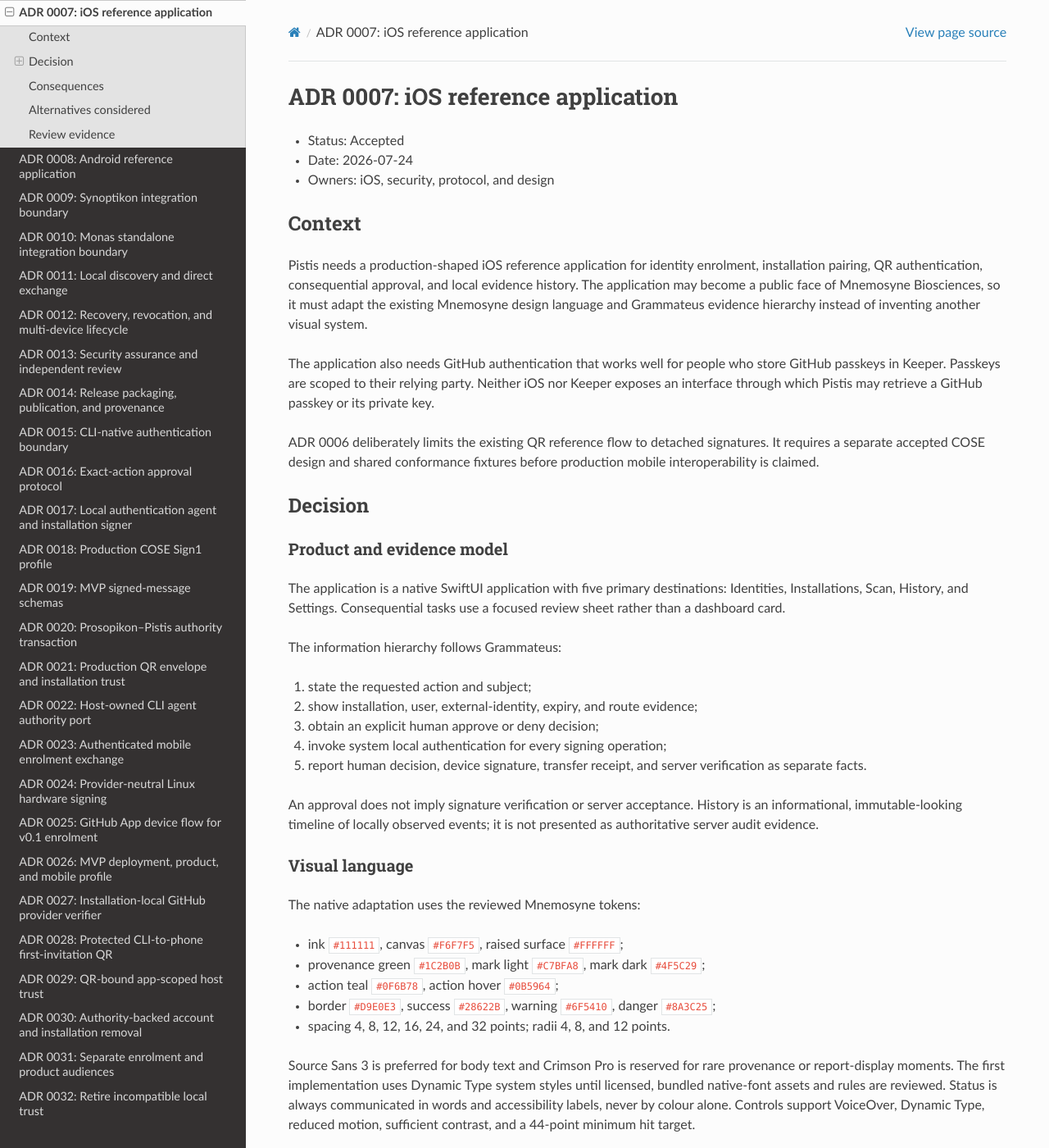
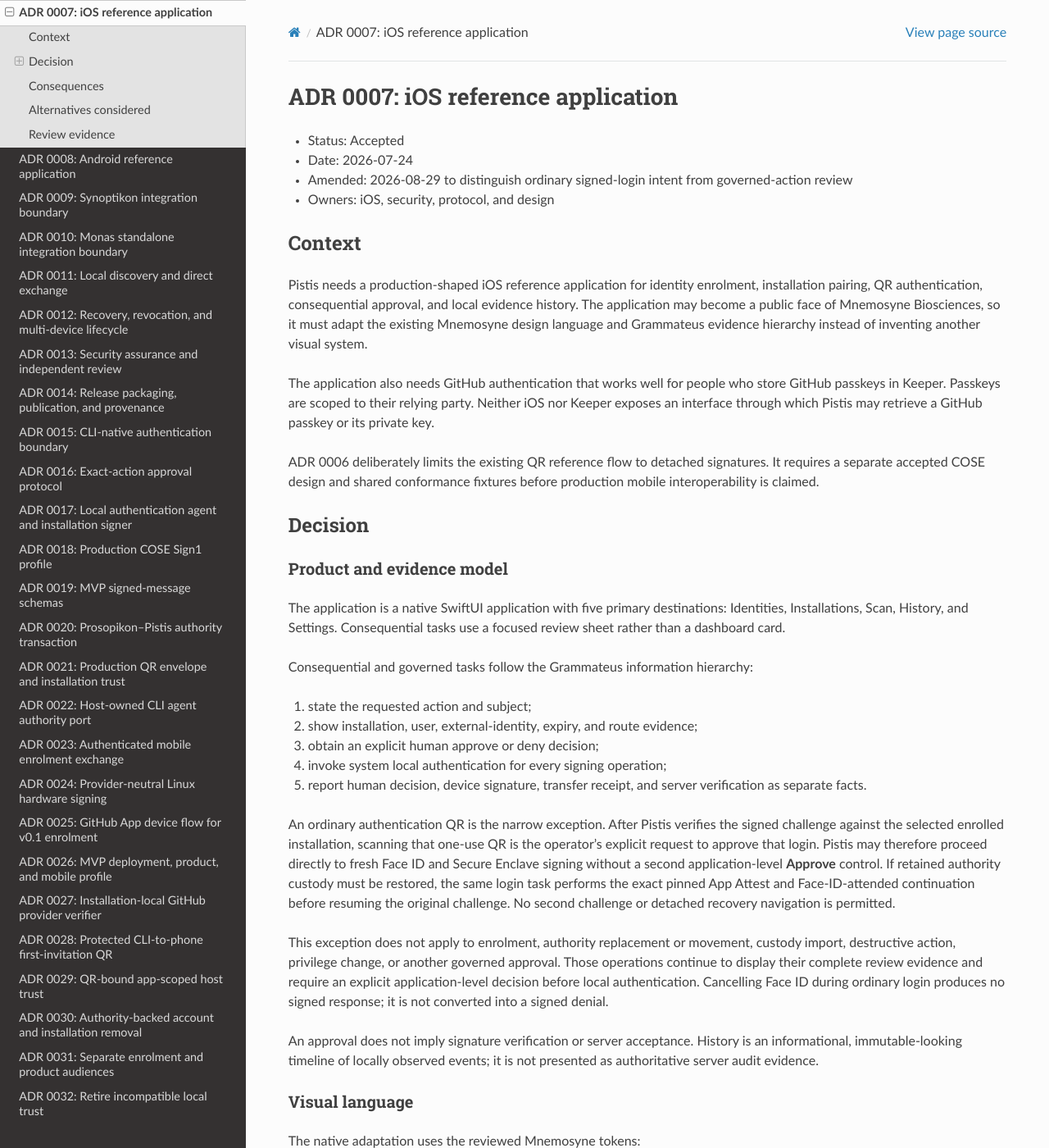
Before and after one commit to sagrudd/pistis, a Sphinx documentation site: the page built from docs/adr/0007-ios-reference-application.md, in a window 1280 px wide and 1400 px high. Shown: the whole window at 82% size. Built offline with Sphinx 7.4.7 and the Read the Docs theme 3.1.0, drawn with Linux system fonts in a browser that asks for light colours; the version number could not be read and is left out; some of the changed text lies outside the part shown.

Commit message:
Document streamlined iOS login contract

```diff
--- a/docs/adr/0007-ios-reference-application.md
+++ b/docs/adr/0007-ios-reference-application.md
@@ -2,6 +2,8 @@
 
 - Status: Accepted
 - Date: 2026-07-24
+- Amended: 2026-08-29 to distinguish ordinary signed-login intent from
+  governed-action review
 - Owners: iOS, security, protocol, and design
 
 ## Context
@@ -29,7 +31,7 @@
 destinations: Identities, Installations, Scan, History, and Settings.
 Consequential tasks use a focused review sheet rather than a dashboard card.
 
-The information hierarchy follows Grammateus:
+Consequential and governed tasks follow the Grammateus information hierarchy:
 
 1. state the requested action and subject;
 2. show installation, user, external-identity, expiry, and route evidence;
@@ -37,6 +39,22 @@
 4. invoke system local authentication for every signing operation;
 5. report human decision, device signature, transfer receipt, and server
    verification as separate facts.
+
+An ordinary authentication QR is the narrow exception. After Pistis verifies
+the signed challenge against the selected enrolled installation, scanning that
+one-use QR is the operator's explicit request to approve that login. Pistis may
+therefore proceed directly to fresh Face ID and Secure Enclave signing without
+a second application-level **Approve** control. If retained authority custody
+must be restored, the same login task performs the exact pinned App Attest and
+Face-ID-attended continuation before resuming the original challenge. No
+second challenge or detached recovery navigation is permitted.
+
+This exception does not apply to enrolment, authority replacement or movement,
+custody import, destructive action, privilege change, or another governed
+approval. Those operations continue to display their complete review evidence
+and require an explicit application-level decision before local
+authentication. Cancelling Face ID during ordinary login produces no signed
+response; it is not converted into a signed denial.
 
 An approval does not imply signature verification or server acceptance.
 History is an informational, immutable-looking timeline of locally observed
@@ -126,8 +144,10 @@
 
 QR acquisition uses AVFoundation metadata capture. Frames are not persisted or
 logged. Input bounds, prefix, checksum, closed schema, expiry, purpose, and
-installation bindings are checked before presenting an approval. Moving to the
-background cancels a pending approval.
+installation bindings are checked before any Face ID request. Moving to the
+background cancels a pending approval. A successful ordinary login returns to
+Identities and retires the transient scanner session; selecting Scan creates a
+fresh camera session without restarting the application.
 
 QR response and direct-local submission share one response state machine and
 one signing boundary. Until a COSE ADR and cross-language fixtures are
@@ -184,3 +204,9 @@
 system-mediated Keeper participation, non-exportable per-use-authenticated
 Secure Enclave keys, brokered OAuth, explicit fallback states, and honest
 Apple-distribution and COSE blockers.
+
+On 29 August 2026 the programme owner accepted the ordinary-login amendment:
+the verified signed QR scan is the application-level login decision and Face
+ID remains mandatory. The accepted boundary retains explicit evidence review
+for every enrolment, authority-changing, destructive, privilege-changing, and
+otherwise governed operation.
```
Also changed, not shown: CHANGELOG.md (+8 -0 lines), docs/development/ios.md (+4 -3 lines), docs/operations/ios.md (+16 -7 lines), docs/operations/monas-first-web-login-runbook.md (+15 -9 lines), 1 other file.
